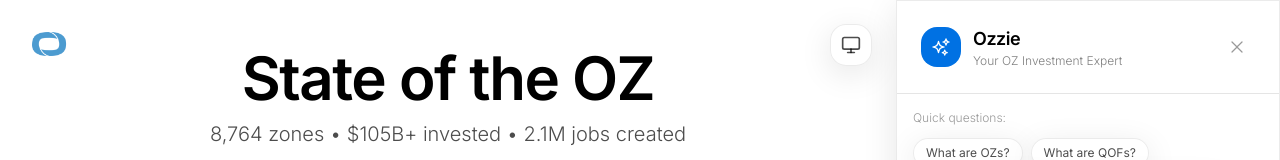
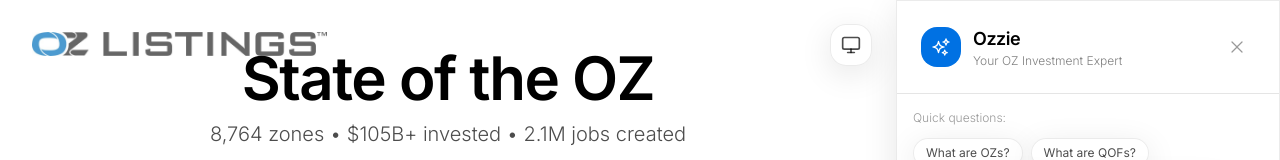
Before and after one commit to paramvora-myacara/oz-dashboard, a Next.js app: page / in a window 1280 px wide. Shown: the top 160 px of the page. Built offline with nearby package versions, Linux system fonts and the light colour scheme; no server answers.

Commit message:
add theme aware logo

```diff
--- a/src/app/layout.js
+++ b/src/app/layout.js
@@ -3,7 +3,7 @@
 import './globals.css';
 import ChatbotPanel from '@/components/ChatbotPanel';
 import ThemeToggle from '@/components/ThemeToggle';
-import Image from 'next/image';
+import ThemeLogo from '@/components/ThemeLogo';
 
 export const metadata = {
   title: 'OZ Market Intelligence - Real-time Analytics',
@@ -23,15 +23,7 @@ export default function RootLayout({ children }) {
           {/* Main Content */}
           <div className="flex-1 mr-80 lg:mr-96 overflow-hidden">
             <header className="absolute top-0 left-0 z-50 p-8">
-              <Image
-                src="/ozlistings-logo.png"
-                alt="OZ Listings"
-                width={120}
-                height={40}
-                className="h-6 w-auto object-contain opacity-70 hover:opacity-100 transition-opacity duration-300"
-                priority
-                quality={100}
-              />
+              <ThemeLogo />
             </header>
             <main>{children}</main>
           </div>
--- /dev/null
+++ b/src/components/ThemeLogo.js
@@ -0,0 +1,51 @@
+'use client';
+
+import { useState, useEffect } from 'react';
+import Image from 'next/image';
+
+export default function ThemeLogo() {
+  const [mounted, setMounted] = useState(false);
+  const [isDarkMode, setIsDarkMode] = useState(false);
+
+  useEffect(() => {
+    setMounted(true);
+
+    // Check initial theme
+    const checkTheme = () => {
+      setIsDarkMode(document.documentElement.classList.contains('dark'));
+    };
+
+    checkTheme();
+
+    // Create observer to watch for theme changes
+    const observer = new MutationObserver(() => {
+      checkTheme();
+    });
+
+    observer.observe(document.documentElement, {
+      attributes: true,
+      attributeFilter: ['class']
+    });
+
+    return () => observer.disconnect();
+  }, []);
+
+  // Don't render until mounted to avoid hydration mismatch
+  if (!mounted) {
+    return (
+      <div className="h-6 w-[120px] bg-black/5 dark:bg-white/5 animate-pulse rounded" />
+    );
+  }
+
+  return (
+    <Image
+      src={isDarkMode ? "/OZListings-Dark.png" : "/OZListings-Light.jpeg"}
+      alt="OZ Listings"
+      width={120}
+      height={40}
+      className="h-6 w-auto object-contain opacity-70 hover:opacity-100 transition-opacity duration-300"
+      priority
+      quality={100}
+    />
+  );
+}
```
Also changed, not shown: public/OZListings-Dark.png (renamed from public/ozlistings-logo.png), public/OZListings-Light.jpeg (added).
